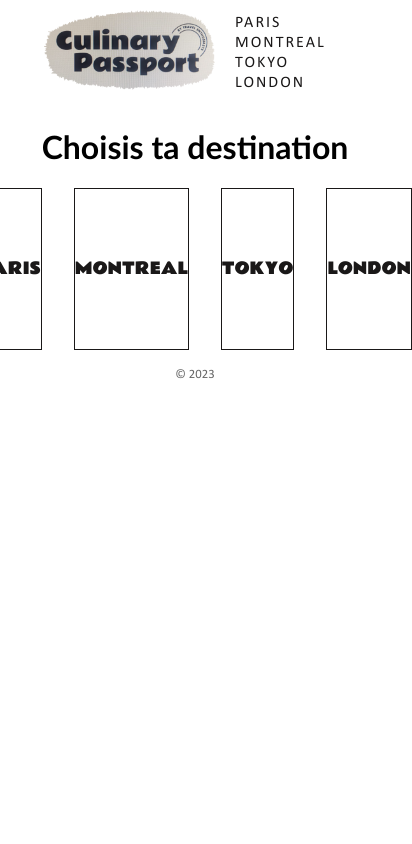
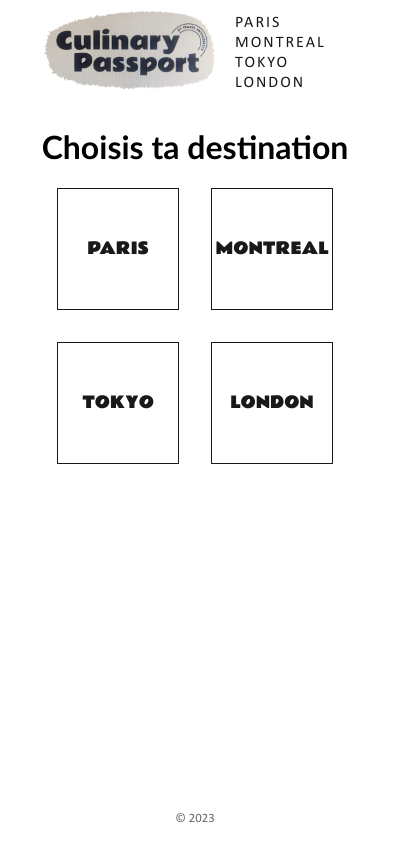
Before and after one commit to kimanhou/the-culinary-passport, a React (Create React App) app: page /#/ in a window 390 px wide. Shown: the whole page, 412 px wide, since content can reach past the window. Built offline with nearby package versions, Linux system fonts and the light colour scheme.

Commit message:
💄 Improve mobile UI

```diff
--- a/src/App.scss
+++ b/src/App.scss
@@ -8,6 +8,9 @@
     padding-left: 16px;
     padding-right: 16px;
     font-family: Calibri;
+    min-height: 100vh;
+    display: flex;
+    flex-direction: column;
 
     .flex-row {
         display: flex;
--- a/src/components/FoodPlaceList/FoodPlace.scss
+++ b/src/components/FoodPlaceList/FoodPlace.scss
@@ -23,3 +23,11 @@
         margin-top: 2rem;
     }
 }
+
+@media screen and (max-width: 600px) {
+    .food-place {
+        > .food-place-container {
+            flex-direction: column;
+        }
+    }
+}
--- a/src/components/FoodPlaceList/FoodPlaceImages.scss
+++ b/src/components/FoodPlaceList/FoodPlaceImages.scss
@@ -8,3 +8,12 @@
         height: auto;
     }
 }
+
+@media screen and (max-width: 600px) {
+    .food-place-images {
+        margin-right: 0;
+        > img {
+            width: 100%;
+        }
+    }
+}
--- a/src/components/FoodPlaceList/FoodPlaceList.scss
+++ b/src/components/FoodPlaceList/FoodPlaceList.scss
@@ -7,3 +7,9 @@ ul.food-place-list {
         }
     }
 }
+
+@media screen and (max-width: 600px) {
+    ul.food-place-list {
+        padding-inline-start: 0;
+    }
+}
--- a/src/components/Home/Home.scss
+++ b/src/components/Home/Home.scss
@@ -1,7 +1,9 @@
 #home {
+    flex: 1;
     > .home-cities {
         justify-content: center;
         gap: 2rem;
+        flex-wrap: wrap;
         > .home-city {
             width: 10rem;
             height: 10rem;
@@ -13,3 +15,14 @@
         }
     }
 }
+
+@media screen and (max-width: 600px) {
+    #home {
+        > .home-cities {
+            > .home-city {
+                width: 7.5rem;
+                height: 7.5rem;
+            }
+        }
+    }
+}
```
